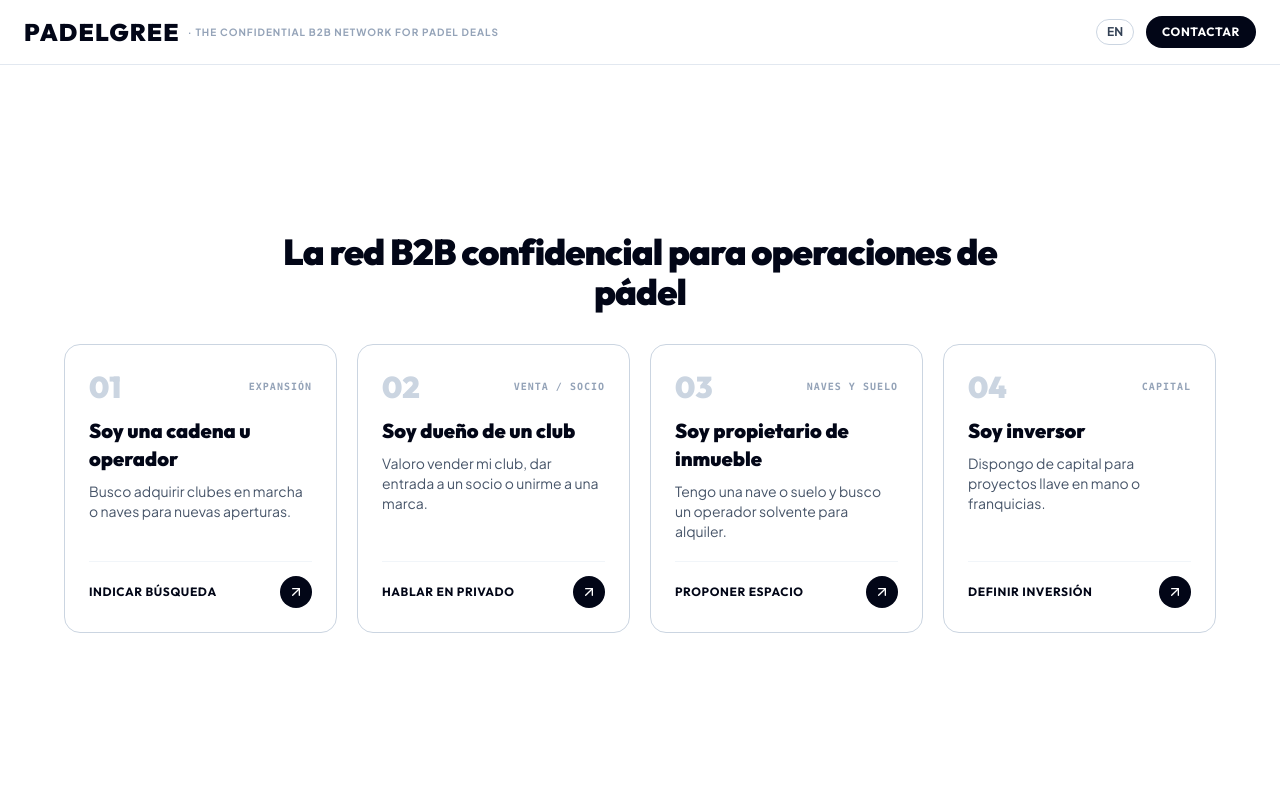
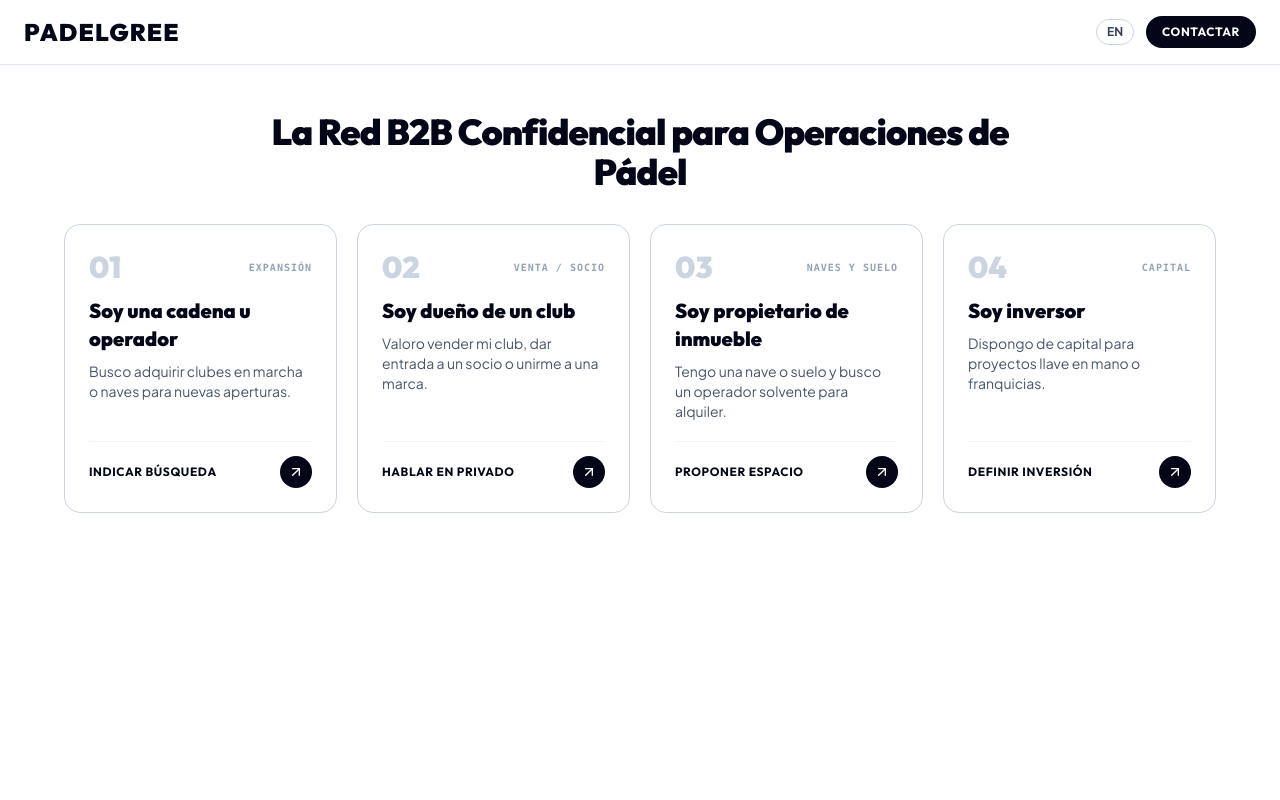
Before and after one commit to javiervs312-sketch/padelgree-web, a plain HTML site: page index.html in a window 1280 px wide. Shown: the top 800 px of the page. Drawn offline with nearby package versions, Linux system fonts and the light colour scheme.

Commit message:
style: remove tagline from header, elevate headline higher on page, and apply Title Case to Spanish title

```diff
--- a/index.html
+++ b/index.html
@@ -226,9 +226,8 @@
     <div class="max-w-7xl mx-auto px-4 sm:px-6 h-14 sm:h-16 flex items-center justify-between">
 
       <!-- LOGO -->
-      <a href="#" class="flex items-center gap-2">
+      <a href="#" class="flex items-center">
         <span class="font-heading font-black text-xl sm:text-2xl tracking-wider text-slate-950">PADELGREE</span>
-        <span class="text-[10px] font-bold text-slate-400 uppercase tracking-widest hidden md:inline">· The Confidential B2B Network for Padel Deals</span>
       </a>
 
       <!-- DERECHA: IDIOMA + CONTACTO -->
@@ -248,15 +247,15 @@
   <!-- COMPENSADOR DE SCROLL -->
   <div class="h-14 sm:h-16 w-full" aria-hidden="true"></div>
 
-  <!-- SECCIÓN PRINCIPAL: ÚNICO TEXTO + 4 BOTONES EQUILIBRADOS EN PANTALLA -->
-  <main class="w-full min-h-[calc(100vh-3.5rem)] sm:min-h-[calc(100vh-4rem)] flex flex-col justify-center items-center px-4 sm:px-6 lg:px-8 py-8 sm:py-12 mx-auto">
+  <!-- SECCIÓN PRINCIPAL: ÚNICO TEXTO ELEVADO + 4 BOTONES EQUILIBRADOS EN PANTALLA -->
+  <main class="w-full min-h-[calc(100vh-3.5rem)] sm:min-h-[calc(100vh-4rem)] flex flex-col justify-start items-center px-4 sm:px-6 lg:px-8 pt-8 sm:pt-12 pb-12 sm:pb-16 mx-auto">
 
     <div class="max-w-6xl w-full mx-auto flex flex-col items-center">
 
       <!-- ÚNICO TEXTO APARTE DE LOS BOTONES: TITULAR OFICIAL EN EL IDIOMA DE TURNO -->
       <div class="w-full text-center mb-6 sm:mb-8">
         <h1 class="font-heading font-black text-2xl sm:text-3xl md:text-4xl text-slate-950 tracking-tight leading-tight max-w-3xl mx-auto" data-i18n="hero_title">
-          La red B2B confidencial para operaciones de pádel
+          La Red B2B Confidencial para Operaciones de Pádel
         </h1>
       </div>
 
@@ -636,7 +635,7 @@
       },
       es: {
         btn_contact: 'Contactar',
-        hero_title: 'La red B2B confidencial para operaciones de pádel',
+        hero_title: 'La Red B2B Confidencial para Operaciones de Pádel',
         role1_tag: '01 · EXPANSIÓN',
         role1_title: 'Soy una cadena u operador',
         role1_desc: 'Busco adquirir clubes en marcha o naves para nuevas aperturas.',
```
